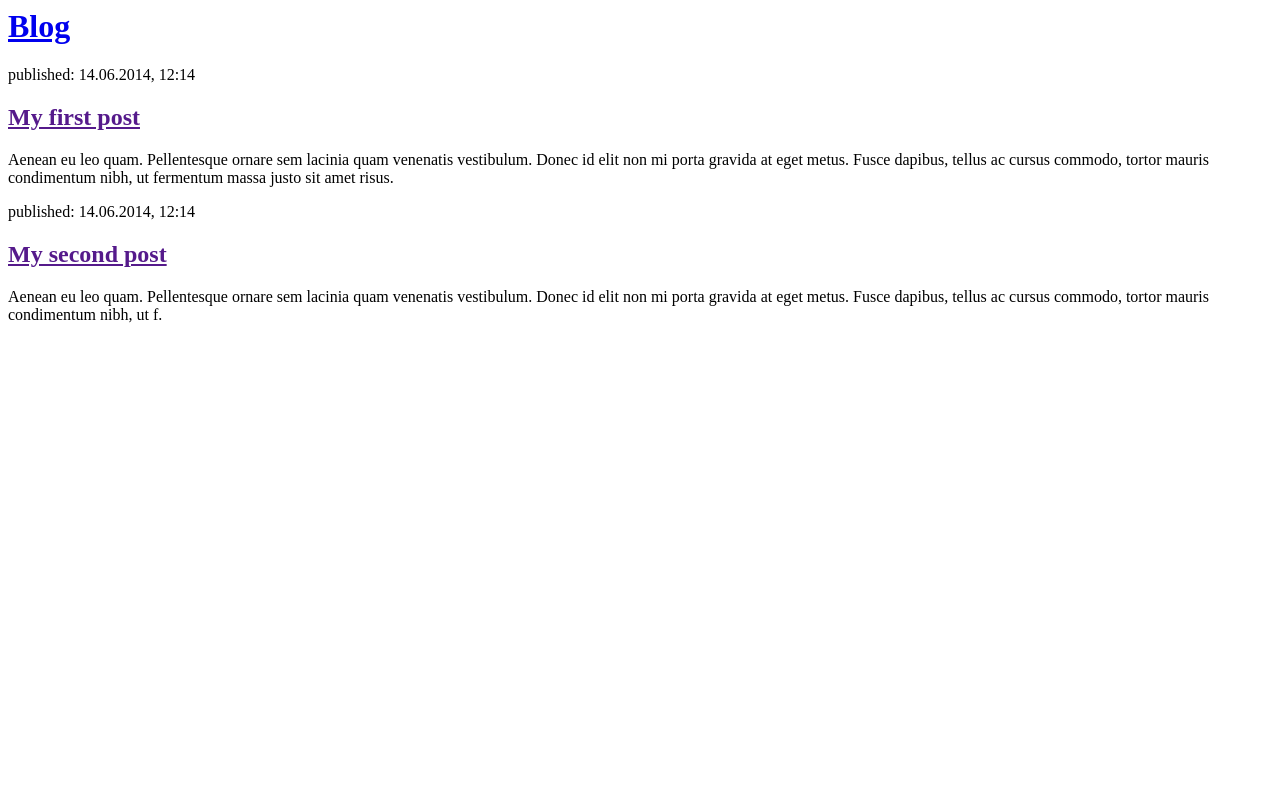
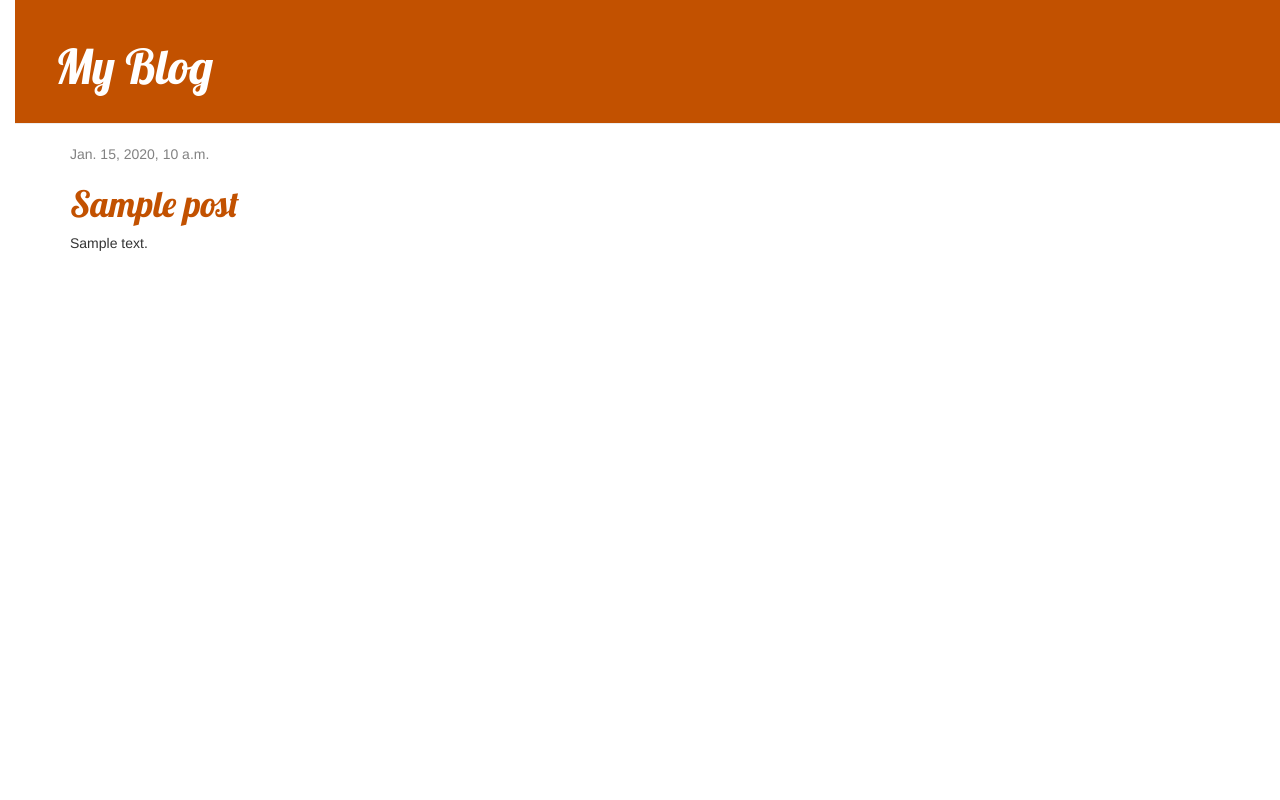
Before and after one commit to mwatrak1/my_first_blog, a Django app: page / in a window 1280 px wide. Run offline with Django 3.2, Linux system fonts and the light colour scheme; tables that the repository leaves empty hold one stand-in row (values such as "Sample post"); some libraries are stand-ins or nearby versions.

Commit message:
Added view and template for detailed blog post as well as CSS for the site.

```diff
--- /dev/null
+++ b/blog/static/css/blog.css
@@ -0,0 +1,55 @@
+h1 a, h2 a {
+    color: #C25100;
+    font-family: 'Lobster';
+}
+
+body {
+    padding-left: 15px;
+}
+
+.page-header {
+    background-color: #C25100;
+    margin-top: 0;
+    padding: 20px 20px 20px 40px;
+}
+
+.page-header h1, .page-header h1 a, .page-header h1 a:visited, .page-header h1 a:active {
+    color: #ffffff;
+    font-size: 36pt;
+    text-decoration: none;
+}
+
+.content {
+    margin-left: 40px;
+}
+
+h1, h2, h3, h4 {
+    font-family: 'Lobster', cursive;
+}
+
+.date {
+    color: #828282;
+}
+
+.save {
+    float: right;
+}
+
+.post-form textarea, .post-form input {
+    width: 100%;
+}
+
+.top-menu, .top-menu:hover, .top-menu:visited {
+    color: #ffffff;
+    float: right;
+    font-size: 26pt;
+    margin-right: 20px;
+}
+
+.post {
+    margin-bottom: 70px;
+}
+
+.post h2 a, .post h1 a:visited {
+    color: #000000;
+}
--- /dev/null
+++ b/blog/templates/blog/base.html
@@ -0,0 +1,23 @@
+{% load static %}
+<html>
+    <head>
+        <title>My blog</title>
+        <link rel="stylesheet" href="//maxcdn.bootstrapcdn.com/bootstrap/3.2.0/css/bootstrap.min.css">
+        <link rel="stylesheet" href="//maxcdn.bootstrapcdn.com/bootstrap/3.2.0/css/bootstrap-theme.min.css">
+        <link href='//fonts.googleapis.com/css?family=Lobster&subset=latin,latin-ext' rel='stylesheet' type='text/css'>
+        <link rel="stylesheet" href="{% static 'css/blog.css' %}">
+    </head>
+    <body>
+    <div class="page-header">
+        <h1><a href="/">My Blog</a></h1>
+    </div>
+    <div class="content container">
+        <div class="row">
+            <div class="col-md-8">
+            {% block content %}
+            {% endblock %}
+            </div>
+        </div>
+    </div>
+</body>
+</html>
--- a/blog/templates/blog/post_list.html
+++ b/blog/templates/blog/post_list.html
@@ -1,22 +1,13 @@
-<html>
-    <head>
-        <title>blog</title>
-    </head>
-    <body>
-        <div>
-            <h1><a href="/">Blog</a></h1>
+{% extends 'blog/base.html' %}
+
+{% block content %}
+    {% for post in posts %}
+        <div class="post">
+            <div class="date">
+                {{ post.published_date }}
+            </div>
+            <h1><a href=" {% url 'post_detail' pk=post.pk %} ">{{ post.title }}</a></h1>
+            <p>{{ post.text|linebreaksbr }}</p>
         </div>
-
-        <div>
-            <p>published: 14.06.2014, 12:14</p>
-            <h2><a href="">My first post</a></h2>
-            <p>Aenean eu leo quam. Pellentesque ornare sem lacinia quam venenatis vestibulum. Donec id elit non mi porta gravida at eget metus. Fusce dapibus, tellus ac cursus commodo, tortor mauris condimentum nibh, ut fermentum massa justo sit amet risus.</p>
-        </div>
-
-        <div>
-            <p>published: 14.06.2014, 12:14</p>
-            <h2><a href="">My second post</a></h2>
-            <p>Aenean eu leo quam. Pellentesque ornare sem lacinia quam venenatis vestibulum. Donec id elit non mi porta gravida at eget metus. Fusce dapibus, tellus ac cursus commodo, tortor mauris condimentum nibh, ut f.</p>
-        </div>
-    </body>
-</html>
+    {% endfor %}
+{% endblock %}
--- a/blog/urls.py
+++ b/blog/urls.py
@@ -3,4 +3,5 @@ from . import views
 
 urlpatterns = [
     path('', views.post_list, name='post_list'),
+    path('post/<int:pk>/' , views.post_detail , name = 'post_detail'),
 ]
--- a/blog/views.py
+++ b/blog/views.py
@@ -1,6 +1,11 @@
-from django.shortcuts import render
-
-# Create your views here.
+from django.utils import timezone
+from .models import Post
+from django.shortcuts import render, get_object_or_404
 
 def post_list(request):
-    return render(request, 'blog/post_list.html', {})
+    posts = Post.objects.filter(published_date__lte=timezone.now()).order_by('published_date')
+    return render(request, 'blog/post_list.html', {'posts': posts})
+
+def post_detail(request, pk):
+    post = get_object_or_404(Post, pk=pk)
+    return render(request, 'blog/post_detail.html', {'post': post})
```
Also changed, not shown: blog/templates/blog/post_detail.html (added, +13 -0 lines).
